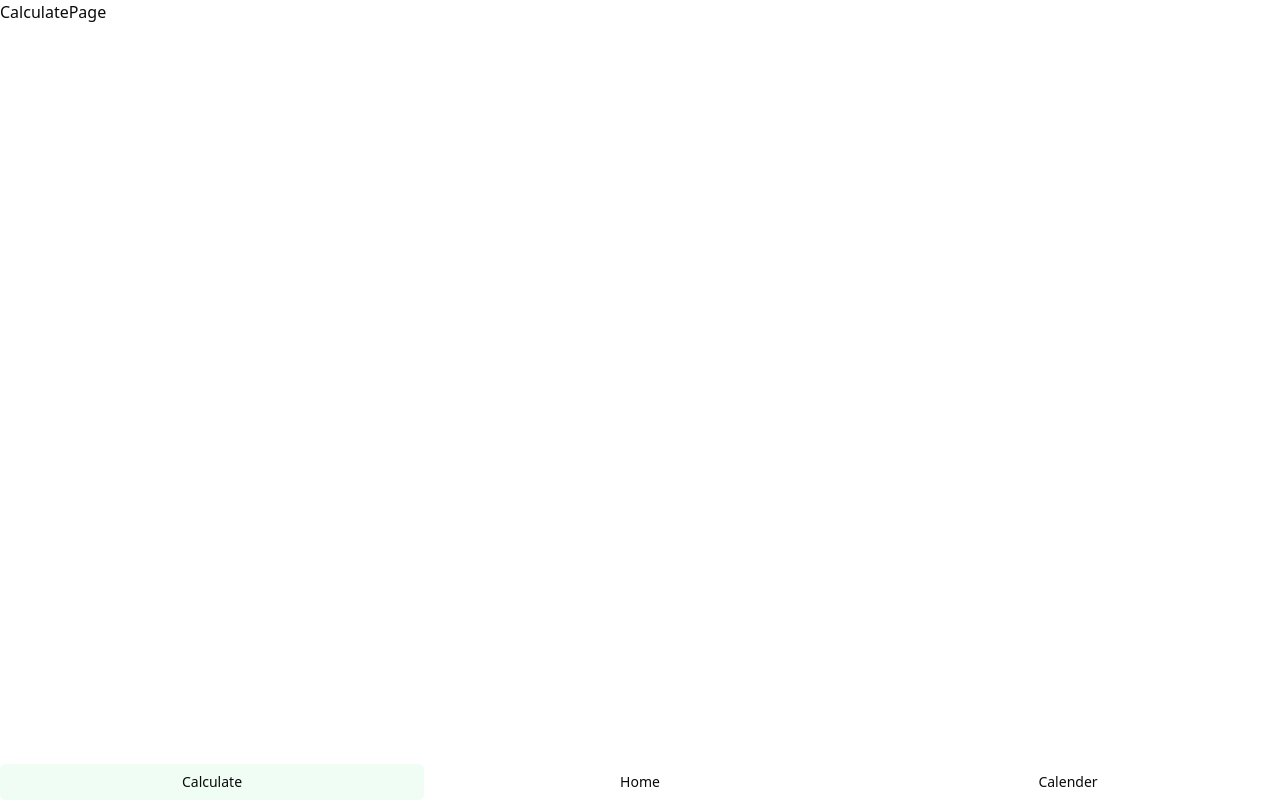
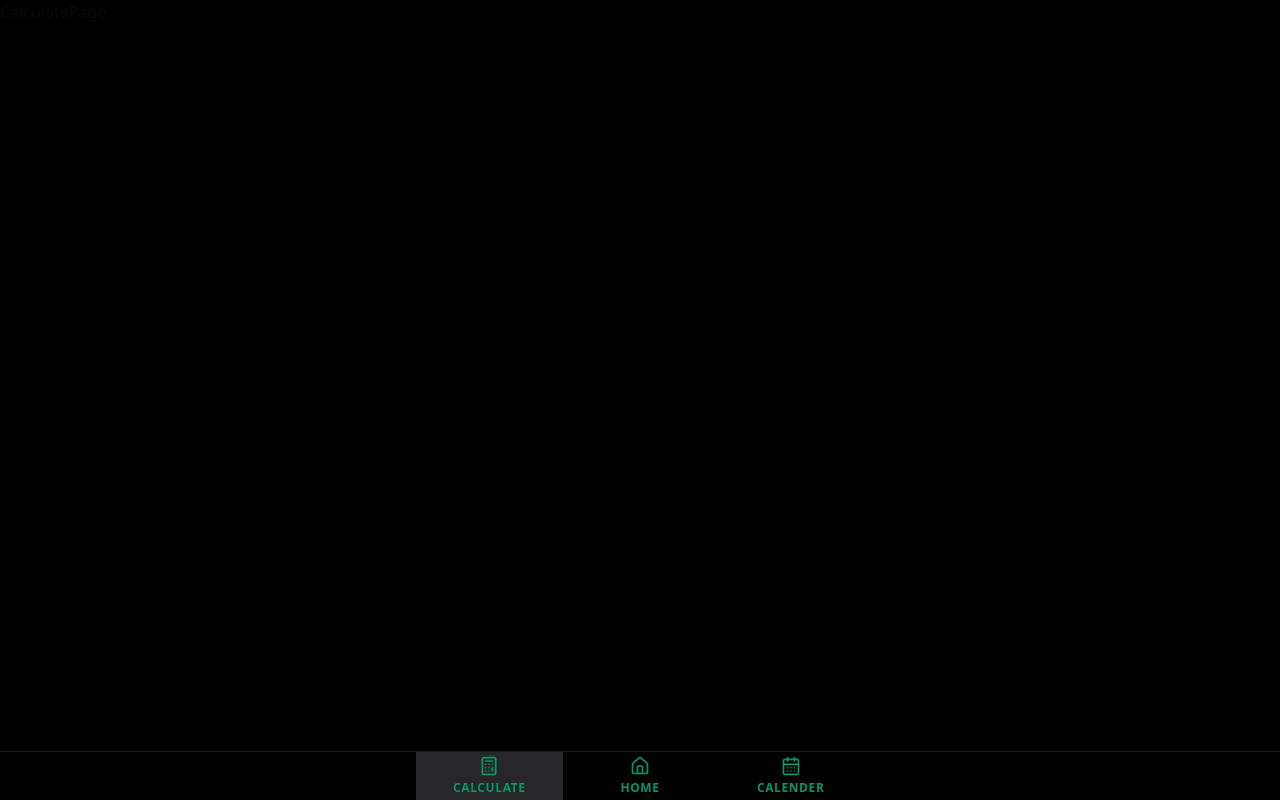
Before and after one commit to reiz0/money-manage, a Next.js app: page /calculate in a window 1280 px wide. Built offline with nearby package versions, Linux system fonts and the light colour scheme.

Commit message:
implement footer menu styling

```diff
--- a/src/app/layout.tsx
+++ b/src/app/layout.tsx
@@ -27,7 +27,7 @@ export default function RootLayout({
   return (
     <html lang="en">
       <body
-        className={`${geistSans.variable} ${geistMono.variable} antialiased min-h-screen`}
+        className={`${geistSans.variable} ${geistMono.variable} antialiased min-h-screen bg-black`}
       >
         {children}
         <FooterMenu />
--- a/src/components/common/FooterMenu.tsx
+++ b/src/components/common/FooterMenu.tsx
@@ -4,35 +4,38 @@ import {
   NavigationMenu,
   NavigationMenuItem,
   NavigationMenuList,
-  navigationMenuTriggerStyle,
 } from "@/components/ui/navigation-menu";
 import clsx from "clsx";
+import { Calculator, CalendarDays, House } from "lucide-react";
 import Link from "next/link";
 import { usePathname } from "next/navigation";
+
+const FooterMenu = () => {
+  const requestPathname = usePathname();
+  const iconStyle = "h-5 w-5 mb-1";
 
   const navigationMenuItems = [
     {
       link: "/calculate",
       description: "Calculate",
+      icon: <Calculator className={iconStyle} />,
     },
     {
       link: "/",
       description: "Home",
+      icon: <House className={iconStyle} />,
     },
     {
       link: "/calender",
       description: "Calender",
+      icon: <CalendarDays className={iconStyle} />,
     },
   ];
 
-const FooterMenu = () => {
-  const requestPathname = usePathname();
-  console.log(requestPathname);
-
   return (
-    <NavigationMenu className="absolute bottom-0">
-      <NavigationMenuList className="w-screen">
-        {/* <div className=""> */}
+    <NavigationMenu className="absolute bottom-0 border-t border-zinc-900">
+      <div className="w-screen flex justify-center">
+        <NavigationMenuList className="max-w-md w-screen mx-auto">
           {navigationMenuItems.map((item, index) => (
             <NavigationMenuItem
               key={index}
@@ -41,17 +44,19 @@ const FooterMenu = () => {
               <Link
                 href={item.link}
                 className={clsx(
-                "w-full",
-                navigationMenuTriggerStyle(),
-                item.link === requestPathname && "bg-green-50"
+                  "w-full rounded-none text-emerald-600 active:bg-zinc-900  active:text-emerald-400 transition-all duration-300 text-center flex flex-col justify-center items-center p-1",
+                  item.link === requestPathname && "bg-zinc-800"
                 )}
               >
+                {item.icon}
+                <p className="text-xs uppercase tracking-wider font-extrabold">
                   {item.description}
+                </p>
               </Link>
             </NavigationMenuItem>
           ))}
-        {/* </div> */}
         </NavigationMenuList>
+      </div>
     </NavigationMenu>
   );
 };
```
Lines whose indentation alone changed are shown as unchanged.
